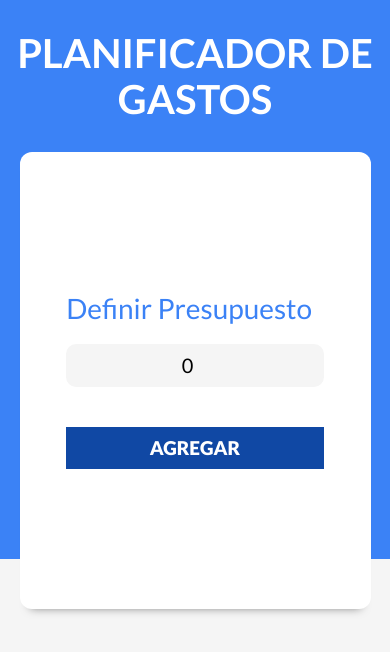
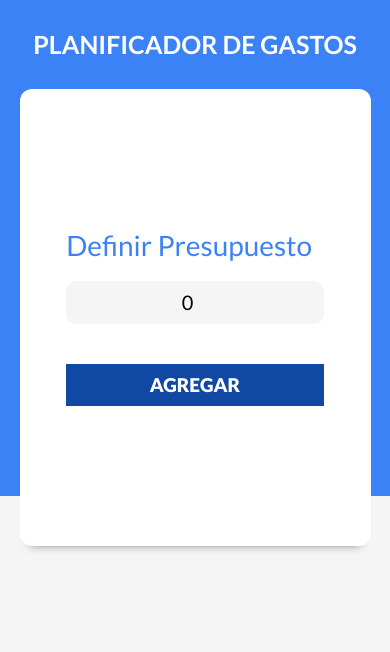
Before and after one commit to Duk3nd3/React_Control-Gastos-Vite, a React (Vite) app: page / in a window 390 px wide. Shown: the top 652 px of the page. Built offline with nearby package versions, Linux system fonts and the light colour scheme.

Commit message:
Media Queries Fixed on iPhone6/7/8

```diff
--- a/src/index.css
+++ b/src/index.css
@@ -117,6 +117,9 @@ header h1 {
 	}
 	.swal2-popup {
 		font-size: 1rem !important;
+	}
+	h1 {
+		font-size: 2.5rem;
 	}
 }
 
```
